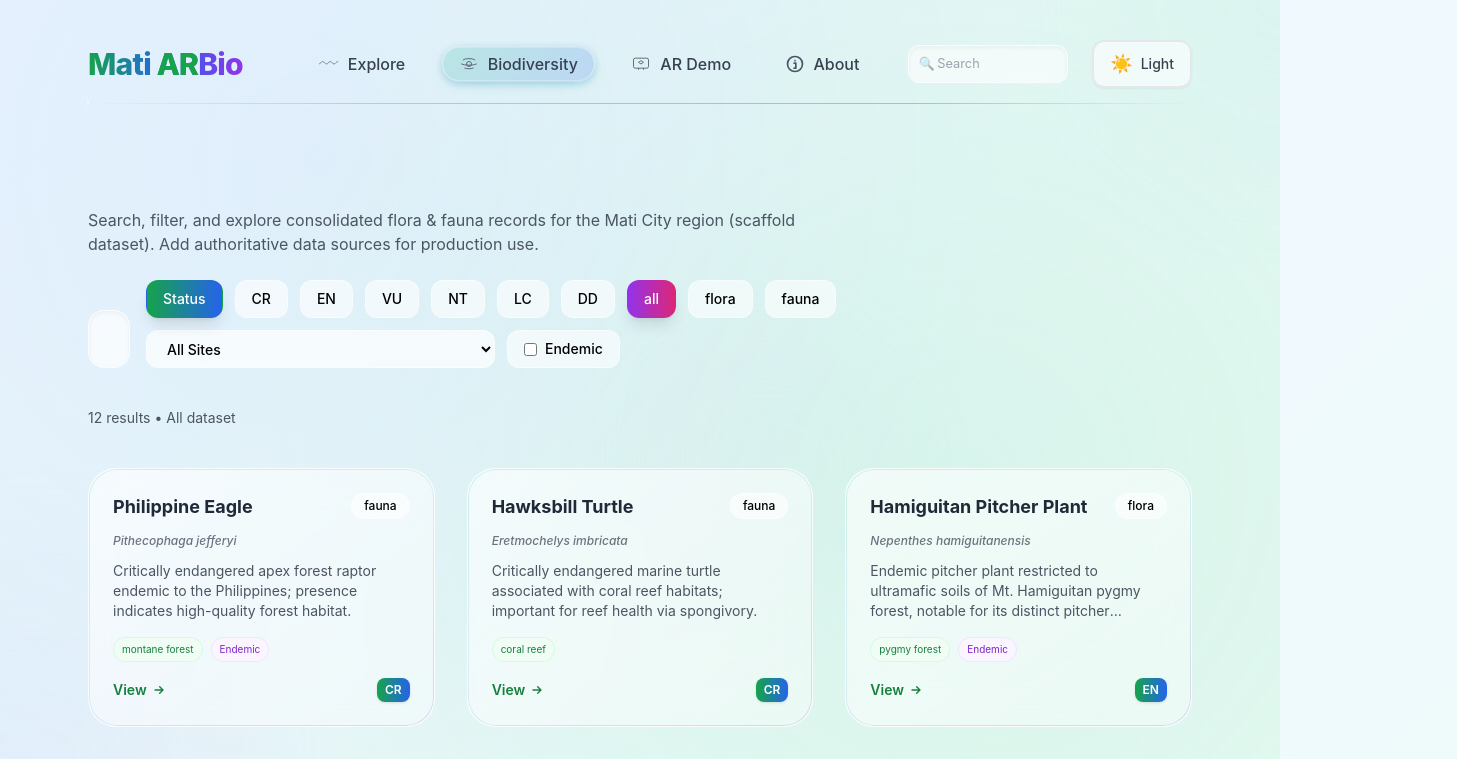
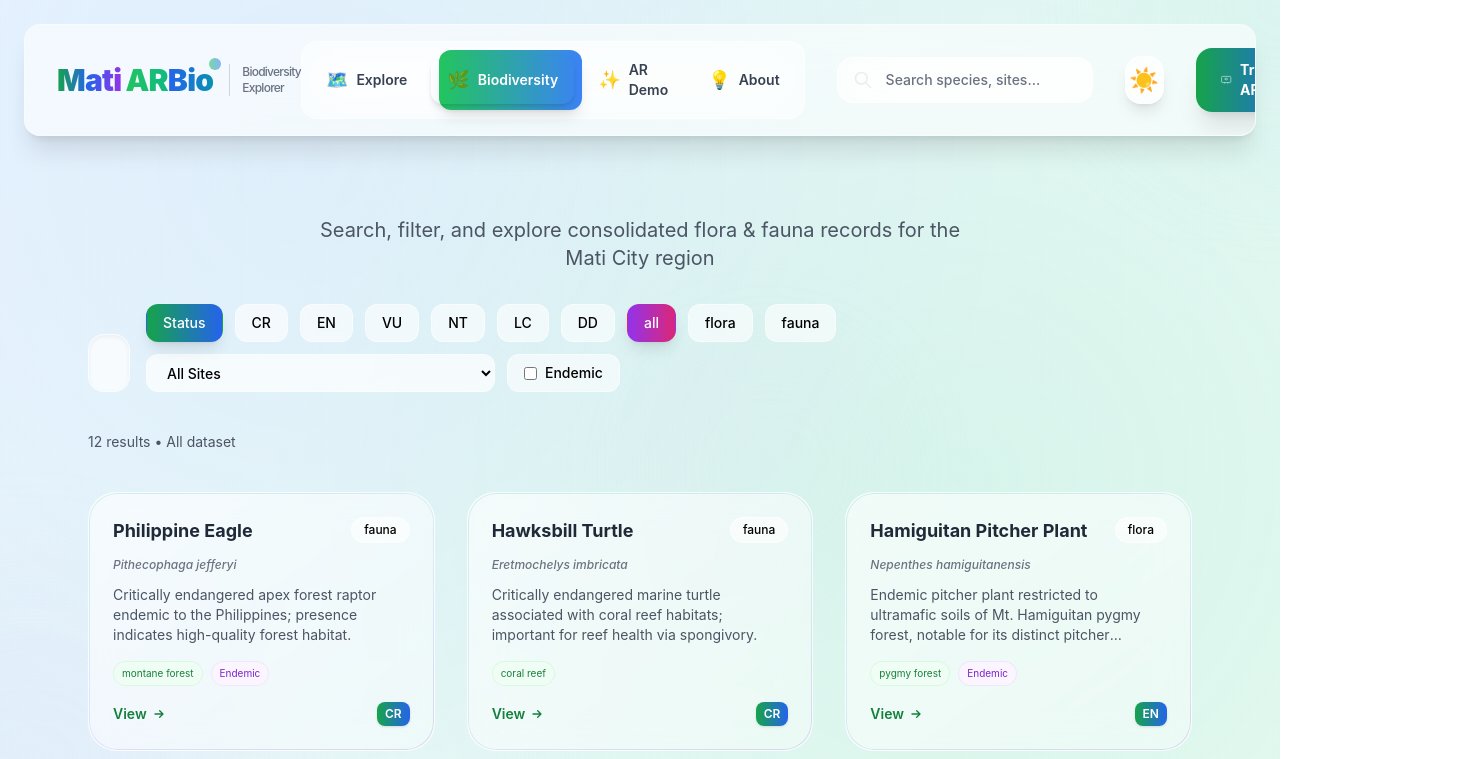
Before and after one commit to Wowemwa/mati-website, a React (Vite) app: page /biodiversity in a window 1280 px wide. Shown: the top 759 px of the page, 1457 px wide, since content can reach past the window. Built offline with nearby package versions, Linux system fonts and the light colour scheme.

Commit message:
Updated project

```diff
--- a/src/App.tsx
+++ b/src/App.tsx
@@ -67,16 +67,28 @@ function ThemeToggle() {
   return (
     <button
       onClick={toggleTheme}
-      className="group relative inline-flex items-center gap-2 px-4 py-2 rounded-xl border-2 border-gray-200 dark:border-white/10 bg-white/60 dark:bg-white/10 backdrop-blur-sm text-sm font-medium hover:scale-105 transition-all duration-300 shadow-sm hover:shadow-md"
+      className="group relative inline-flex items-center justify-center w-12 h-12 rounded-2xl border-2 border-white/40 dark:border-white/20 bg-white/70 dark:bg-slate-800/70 backdrop-blur-xl hover:scale-110 transition-all duration-500 shadow-lg hover:shadow-xl overflow-hidden"
       aria-label="Toggle dark mode"
     >
-      <span className="text-lg transition-transform group-hover:rotate-12">
+      {/* Background gradient effect */}
+      <div className="absolute inset-0 bg-gradient-to-br from-yellow-400/20 via-orange-400/20 to-blue-600/20 dark:from-blue-600/20 dark:via-purple-600/20 dark:to-slate-600/20 opacity-0 group-hover:opacity-100 transition-opacity duration-500" />
+
+      {/* Icon container */}
+      <div className="relative z-10 transition-all duration-500 group-hover:scale-110">
+        <div className={`text-2xl transition-all duration-700 ${
+          theme === 'dark'
+            ? 'rotate-0 opacity-100'
+            : '-rotate-180 opacity-100'
+        }`}>
           {theme === 'dark' ? '🌙' : '☀️'}
-      </span>
-      <span className="hidden sm:inline text-gray-700 dark:text-gray-200">
-        {theme === 'dark' ? 'Dark' : 'Light'}
-      </span>
-      <div className="absolute inset-0 -z-10 rounded-xl bg-gradient-to-r from-green-600/0 via-blue-600/0 to-purple-600/0 group-hover:from-green-600/10 group-hover:via-blue-600/10 group-hover:to-purple-600/10 transition-all" />
+        </div>
+      </div>
+
+      {/* Tooltip */}
+      <div className="absolute -bottom-12 left-1/2 transform -translate-x-1/2 bg-gray-900 dark:bg-white text-white dark:text-gray-900 text-xs font-semibold px-3 py-1.5 rounded-lg opacity-0 group-hover:opacity-100 transition-all duration-300 pointer-events-none whitespace-nowrap">
+        {theme === 'dark' ? 'Switch to Light' : 'Switch to Dark'}
+        <div className="absolute top-0 left-1/2 transform -translate-x-1/2 -translate-y-1/2 rotate-45 w-2 h-2 bg-gray-900 dark:bg-white"></div>
+      </div>
     </button>
   )
 }
@@ -86,10 +98,10 @@ function Navbar() {
   const scrolled = useScrollPosition(8)
   const location = useLocation()
   const navItems = [
-    { to: '/explore', label: 'Explore', icon: <WaveIcon className="w-5 h-5" /> },
-    { to: '/biodiversity', label: 'Biodiversity', icon: <SpeciesIcon className="w-5 h-5" /> },
-    { to: '/ar', label: 'AR Demo', icon: <ARIcon className="w-5 h-5" /> },
-    { to: '/about', label: 'About', icon: <InfoIcon className="w-5 h-5" /> },
+    { to: '/explore', label: 'Explore', icon: <WaveIcon className="w-5 h-5" />, badge: '🗺️' },
+    { to: '/biodiversity', label: 'Biodiversity', icon: <SpeciesIcon className="w-5 h-5" />, badge: '🌿' },
+    { to: '/ar', label: 'AR Demo', icon: <ARIcon className="w-5 h-5" />, badge: '✨' },
+    { to: '/about', label: 'About', icon: <InfoIcon className="w-5 h-5" />, badge: '💡' },
   ]
   const pillRefs = useRef<HTMLDivElement[]>([])
   const [pillStyle, setPillStyle] = useState<{width:number; left:number}>({width:0,left:0})
@@ -99,42 +111,186 @@ function Navbar() {
     if (target) setPillStyle({ width: target.offsetWidth, left: target.offsetLeft })
   }, [location.pathname, open])
   const progress = typeof window !== 'undefined' ? (window.scrollY / (document.documentElement.scrollHeight - window.innerHeight)) * 100 : 0
+
   return (
-    <nav className={`site-header py-4 sticky top-0 z-50 transition-all duration-500 ${scrolled ? 'backdrop-blur-md bg-white/75 dark:bg-slate-900/80 shadow-lg shadow-black/5' : 'bg-transparent'}`}>
-      <div className="flex items-center justify-between gap-6">
-        <Link to="/" className="font-extrabold text-3xl bg-gradient-to-r from-green-600 via-blue-600 to-purple-600 bg-clip-text text-transparent tracking-tight hover:scale-105 transition-transform" onClick={()=>setOpen(false)}>Mati <span className="text-green-600">AR</span>Bio</Link>
-        <button aria-label="Toggle menu" aria-expanded={open} onClick={()=>setOpen(!open)} className={`sm:hidden inline-flex items-center justify-center p-3 rounded-xl border-2 text-gray-700 dark:text-gray-200 hover:bg-gradient-to-r hover:from-green-50 hover:to-blue-50 dark:hover:from-slate-700 dark:hover:to-slate-600 transition-all duration-300 transform hover:scale-105 ${open ? 'rotate-180 bg-gradient-to-r from-green-50 to-blue-50 dark:from-slate-700 dark:to-slate-600' : ''}`}> <svg xmlns="http://www.w3.org/2000/svg" className={`h-6 w-6 transition-transform duration-300 ${open ? 'rotate-45' : ''}`} fill="none" viewBox="0 0 24 24" stroke="currentColor"><path strokeLinecap="round" strokeLinejoin="round" strokeWidth={2} d={open ? 'M6 18L18 6M6 6l12 12' : 'M4 6h16M4 12h16M4 18h16'} /></svg></button>
-        <div className="hidden sm:flex items-center gap-6">
-          <div className="nav-links px-2 py-1" aria-label="Primary navigation">
-            <div className="nav-active-pill" style={{ width: pillStyle.width, left: pillStyle.left }} />
+    <header className={`fixed top-0 left-0 right-0 z-50 transition-all duration-700 ${scrolled ? 'py-3' : 'py-6'}`}>
+      {/* Main Navigation Container */}
+      <div className={`mx-auto max-w-7xl px-6 transition-all duration-700 ${scrolled ? 'scale-95' : 'scale-100'}`}>
+        <nav className={`relative overflow-hidden rounded-2xl backdrop-blur-2xl transition-all duration-700 ${
+          scrolled
+            ? 'bg-white/90 dark:bg-slate-900/90 shadow-2xl shadow-black/10 border border-white/20 dark:border-white/10'
+            : 'bg-white/60 dark:bg-slate-900/60 shadow-xl border border-white/30 dark:border-white/15'
+        }`}>
+
+          {/* Gradient Border Effect */}
+          <div className="absolute inset-0 bg-gradient-to-r from-green-500/20 via-blue-500/20 to-purple-500/20 opacity-0 transition-opacity duration-500 hover:opacity-100 pointer-events-none" />
+
+          <div className="relative px-8 py-4">
+            <div className="flex items-center justify-between">
+
+              {/* Logo Section */}
+              <Link
+                to="/"
+                className="group relative flex items-center gap-3 font-black text-2xl lg:text-3xl tracking-tight hover:scale-105 transition-all duration-500"
+                onClick={() => setOpen(false)}
+              >
+                <div className="relative">
+                  <span className="bg-gradient-to-r from-green-600 via-blue-600 to-purple-600 bg-clip-text text-transparent">
+                    Mati
+                  </span>
+                  <span className="bg-gradient-to-r from-green-500 to-emerald-500 bg-clip-text text-transparent ml-1">
+                    AR
+                  </span>
+                  <span className="bg-gradient-to-r from-blue-600 to-cyan-600 bg-clip-text text-transparent">
+                    Bio
+                  </span>
+
+                  {/* Floating badge */}
+                  <div className="absolute -top-1 -right-2 w-3 h-3 bg-gradient-to-r from-green-500 to-blue-500 rounded-full animate-pulse opacity-60 group-hover:opacity-100 transition-opacity" />
+                </div>
+
+                {/* Tagline */}
+                <div className="hidden xl:block text-xs font-medium text-gray-500 dark:text-gray-400 border-l border-gray-300 dark:border-gray-600 pl-3 ml-1">
+                  Biodiversity Explorer
+                </div>
+              </Link>
+
+              {/* Mobile Menu Button */}
+              <button
+                aria-label="Toggle menu"
+                aria-expanded={open}
+                onClick={() => setOpen(!open)}
+                className={`lg:hidden relative p-3 rounded-2xl border-2 transition-all duration-500 hover:scale-110 ${
+                  open
+                    ? 'bg-gradient-to-r from-green-500 to-blue-500 border-transparent text-white rotate-180 shadow-lg'
+                    : 'border-white/40 dark:border-white/20 text-gray-700 dark:text-gray-200 hover:bg-white/50 dark:hover:bg-slate-700/50'
+                }`}
+              >
+                <svg
+                  xmlns="http://www.w3.org/2000/svg"
+                  className={`h-6 w-6 transition-transform duration-300 ${open ? 'rotate-45' : ''}`}
+                  fill="none"
+                  viewBox="0 0 24 24"
+                  stroke="currentColor"
+                >
+                  <path
+                    strokeLinecap="round"
+                    strokeLinejoin="round"
+                    strokeWidth={2}
+                    d={open ? 'M6 18L18 6M6 6l12 12' : 'M4 6h16M4 12h16M4 18h16'}
+                  />
+                </svg>
+              </button>
+
+              {/* Desktop Navigation */}
+              <div className="hidden lg:flex items-center gap-8">
+
+                {/* Navigation Links */}
+                <div className="relative flex items-center gap-2 p-2 rounded-2xl bg-white/40 dark:bg-slate-800/40 backdrop-blur-xl border border-white/30 dark:border-white/15">
+                  {/* Active indicator */}
+                  <div
+                    className="absolute top-2 bottom-2 bg-gradient-to-r from-green-500 to-blue-500 rounded-xl transition-all duration-500 shadow-lg"
+                    style={{
+                      width: pillStyle.width ? `${pillStyle.width}px` : '0px',
+                      left: `${pillStyle.left + 8}px`
+                    }}
+                  />
+
                   {navItems.map((item, i) => (
                     <div key={item.to} ref={el => { if (el) pillRefs.current[i] = el }}>
-                <NavLink to={item.to} onClick={()=>setOpen(false)} className={()=>'nav-link-item text-gray-700 dark:text-slate-200'}>
-                  <span aria-hidden className="text-gray-600 dark:text-slate-300">{item.icon}</span>{item.label}
+                      <NavLink
+                        to={item.to}
+                        onClick={() => setOpen(false)}
+                        className={({ isActive }) => `
+                          relative z-10 flex items-center gap-2 px-4 py-2.5 rounded-xl font-semibold text-sm transition-all duration-300 hover:scale-105
+                          ${isActive
+                            ? 'text-white shadow-md'
+                            : 'text-gray-700 dark:text-gray-200 hover:text-green-600 dark:hover:text-green-400'
+                          }
+                        `}
+                      >
+                        <span className="text-lg">{item.badge}</span>
+                        <span>{item.label}</span>
                       </NavLink>
                     </div>
                   ))}
                 </div>
-          <div className="nav-search hidden lg:block">
-            <span className="icon">🔍</span>
-            <input placeholder="Search" aria-label="Search (placeholder)" className="pl-7 pr-3 py-2 rounded-xl bg-white/60 dark:bg-slate-800/60 border border-white/50 dark:border-white/10 shadow-inner focus:outline-none focus:ring-2 focus:ring-green-500/50" />
+
+                {/* Search Bar */}
+                <div className="relative hidden xl:block">
+                  <div className="absolute inset-y-0 left-0 pl-4 flex items-center pointer-events-none">
+                    <svg className="h-5 w-5 text-gray-400" fill="none" stroke="currentColor" viewBox="0 0 24 24">
+                      <path strokeLinecap="round" strokeLinejoin="round" strokeWidth={2} d="M21 21l-6-6m2-5a7 7 0 11-14 0 7 7 0 0114 0z" />
+                    </svg>
                   </div>
+                  <input
+                    type="text"
+                    placeholder="Search species, sites..."
+                    className="w-64 pl-12 pr-4 py-3 bg-white/70 dark:bg-slate-800/70 border border-white/40 dark:border-white/20 rounded-2xl backdrop-blur-xl text-sm font-medium text-gray-900 dark:text-gray-100 placeholder-gray-500 focus:outline-none focus:ring-2 focus:ring-green-500/50 focus:border-green-500/50 transition-all duration-300 hover:bg-white/80 dark:hover:bg-slate-700/80"
+                  />
+                </div>
+
+                {/* Theme Toggle */}
+                <ThemeToggle />
+
+                {/* CTA Button */}
+                <Link
+                  to="/ar"
+                  className="group relative overflow-hidden bg-gradient-to-r from-green-600 to-blue-600 hover:from-green-500 hover:to-blue-500 text-white px-6 py-3 rounded-2xl font-bold text-sm shadow-xl hover:shadow-2xl transition-all duration-500 hover:scale-110 hover:-rotate-1"
+                >
+                  <span className="relative z-10 flex items-center gap-2">
+                    <ARIcon className="w-4 h-4" />
+                    <span>Try AR</span>
+                  </span>
+                  <div className="absolute inset-0 bg-gradient-to-r from-white/20 to-transparent opacity-0 group-hover:opacity-100 transition-opacity duration-500" />
+                </Link>
+              </div>
+            </div>
+
+            {/* Mobile Navigation Menu */}
+            <div className={`lg:hidden overflow-hidden transition-all duration-500 ${
+              open ? 'max-h-96 opacity-100 mt-6' : 'max-h-0 opacity-0'
+            }`}>
+              <div className="space-y-2 p-4 bg-white/50 dark:bg-slate-800/50 rounded-2xl backdrop-blur-xl border border-white/30 dark:border-white/15">
+                {navItems.map(item => (
+                  <NavLink
+                    key={item.to}
+                    to={item.to}
+                    className={({ isActive }) => `
+                      flex items-center gap-4 p-4 rounded-xl font-semibold transition-all duration-300 hover:scale-105
+                      ${isActive
+                        ? 'bg-gradient-to-r from-green-500 to-blue-500 text-white shadow-lg'
+                        : 'hover:bg-white/60 dark:hover:bg-slate-700/60 text-gray-700 dark:text-gray-200'
+                      }
+                    `}
+                    onClick={() => setOpen(false)}
+                  >
+                    <span className="text-2xl">{item.badge}</span>
+                    <span>{item.label}</span>
+                  </NavLink>
+                ))}
+
+                {/* Mobile Search & Theme */}
+                <div className="flex items-center gap-3 pt-4 mt-4 border-t border-white/30 dark:border-white/15">
+                  <input
+                    type="text"
+                    placeholder="Search..."
+                    className="flex-1 px-4 py-3 bg-white/70 dark:bg-slate-800/70 border border-white/40 dark:border-white/20 rounded-xl backdrop-blur-xl text-sm focus:outline-none focus:ring-2 focus:ring-green-500/50"
+                  />
                   <ThemeToggle />
                 </div>
               </div>
-      <div className={`${open ? 'opacity-100 translate-y-0' : 'opacity-0 -translate-y-4 pointer-events-none'} sm:hidden mt-4 border-2 rounded-2xl p-4 bg-gradient-to-br from-white/90 to-gray-50/90 dark:from-slate-800/90 dark:to-slate-700/90 backdrop-blur-lg space-y-3 text-sm font-medium transition-all duration-300 transform`}>
-        {navItems.map(n => (
-          <NavLink key={n.to} to={n.to} className="flex items-center gap-3 p-3 rounded-xl hover:bg-white/60 dark:hover:bg-slate-600/60 transition-all duration-200 transform hover:scale-105" onClick={()=>setOpen(false)}>
-            <span className="text-gray-600 dark:text-slate-300">{n.icon}</span>{n.label}
-          </NavLink>
-        ))}
-        <div className="pt-3 flex items-center gap-3">
-          <input placeholder="Search" className="flex-1 px-3 py-2 rounded-xl bg-white/70 dark:bg-slate-800/70 border border-white/40 dark:border-white/10 focus:outline-none focus:ring-2 focus:ring-green-500/50 text-sm" />
-          <ThemeToggle />
             </div>
           </div>
-      <div className="scroll-progress" style={{ width: `${Math.min(100, progress)}%` }} />
+
+          {/* Scroll Progress Bar */}
+          <div
+            className="absolute bottom-0 left-0 h-1 bg-gradient-to-r from-green-500 via-blue-500 to-purple-500 transition-all duration-300 rounded-full"
+            style={{ width: `${Math.min(100, progress)}%` }}
+          />
         </nav>
+      </div>
+    </header>
   )
 }
 
@@ -723,11 +879,14 @@ function ARDemo() {
 
   return (
     <div className="space-y-8 min-h-screen">
-      <div className={`transform transition-all duration-1000 ${isVisible ? 'translate-y-0 opacity-100' : 'translate-y-8 opacity-0'}`}>
-        <div className="text-center space-y-6">
-          <div className="flex items-center justify-center gap-4 mb-8">
-            <h2 className="text-4xl font-bold gradient-text-brand flex items-center gap-3"><ARIcon className="w-8 h-8" /> AR Experience</h2>
-            <div className="animate-bounce text-3xl"><StarIcon className="w-8 h-8" /></div>
+      <div className={`space-y-8 transform transition-all duration-1000 ${isVisible ? 'translate-y-0 opacity-100' : 'translate-y-8 opacity-0'}`}>
+        <div className="text-center">
+          <h2 className="text-5xl font-black tracking-tight bg-gradient-to-r from-green-600 via-blue-600 to-purple-600 bg-clip-text text-transparent mb-4">
+            <AnimatedText text="AR Experience" />
+          </h2>
+          <p className="text-xl text-gray-600 dark:text-gray-300 max-w-2xl mx-auto">
+            Experience Mati's biodiversity through cutting-edge augmented reality technology
+          </p>
         </div>
 
         <div className="relative rounded-3xl p-12 bg-gradient-to-br from-purple-100/50 to-pink-100/50 border-2 border-white/30 backdrop-blur-sm">
@@ -777,7 +936,6 @@ function ARDemo() {
         </div>
       </div>
     </div>
-    </div>
   )
 }
 
@@ -790,12 +948,14 @@ function About() {
 
   return (
     <div className="space-y-12 min-h-screen">
-      <div className={`transform transition-all duration-1000 ${isVisible ? 'translate-y-0 opacity-100' : 'translate-y-8 opacity-0'}`}>
-        <div className="text-center mb-12">
-          <div className="flex items-center justify-center gap-4 mb-8">
-            <h2 className="text-4xl font-bold gradient-text-brand flex items-center gap-3"><InfoIcon className="w-8 h-8" /> About Mati ARBio</h2>
-            <div className="animate-pulse text-3xl"><LeafIcon className="w-8 h-8" /></div>
-          </div>
+      <div className={`space-y-8 transform transition-all duration-1000 ${isVisible ? 'translate-y-0 opacity-100' : 'translate-y-8 opacity-0'}`}>
+        <div className="text-center">
+          <h2 className="text-5xl font-black tracking-tight bg-gradient-to-r from-green-600 via-blue-600 to-purple-600 bg-clip-text text-transparent mb-4">
+            <AnimatedText text="About Mati ARBio" />
+          </h2>
+          <p className="text-xl text-gray-600 dark:text-gray-300 max-w-2xl mx-auto">
+            Discover our mission to preserve biodiversity through innovative technology and education
+          </p>
         </div>
 
         <div className="grid lg:grid-cols-2 gap-12 items-center">
@@ -900,7 +1060,7 @@ export default function App() {
         <div className="app relative z-10">
           <a href="#main" className="sr-only focus:not-sr-only focus:absolute focus:top-2 focus:left-2 bg-green-600 text-white px-4 py-2 rounded-lg shadow-glow-green">Skip to content</a>
           <Navbar />
-          <main id="main" className="mt-8">
+          <main id="main" className="pt-24 lg:pt-32">
             <Routes>
               <Route path="/" element={<Home />} />
               <Route path="/explore" element={<Explore />} />
--- a/src/pages/BiodiversityExplorer.tsx
+++ b/src/pages/BiodiversityExplorer.tsx
@@ -28,9 +28,15 @@ export default function BiodiversityExplorer() {
 
   return (
     <div className="space-y-10">
-      <header className="space-y-6">
-        <h1 className="text-5xl font-extrabold tracking-tight gradient-text-brand"><AnimatedText text="Biodiversity Explorer" /></h1>
-        <p className="text-gray-600 dark:text-gray-300 max-w-3xl">Search, filter, and explore consolidated flora & fauna records for the Mati City region (scaffold dataset). Add authoritative data sources for production use.</p>
+      <header className="space-y-8">
+        <div className="text-center">
+          <h1 className="text-5xl font-black tracking-tight bg-gradient-to-r from-green-600 via-blue-600 to-purple-600 bg-clip-text text-transparent mb-4">
+            <AnimatedText text="Biodiversity Explorer" />
+          </h1>
+          <p className="text-xl text-gray-600 dark:text-gray-300 max-w-2xl mx-auto">
+            Search, filter, and explore consolidated flora & fauna records for the Mati City region
+          </p>
+        </div>
         <div className="flex flex-col lg:flex-row gap-4 lg:items-end">
           <div className="flex-1 relative">
             <input value={query} onChange={e=>setQuery(e.target.value)} placeholder="Search species (common, scientific, habitat)..." className="w-full px-5 py-4 rounded-2xl bg-white/70 dark:bg-slate-800/60 border border-white/40 dark:border-white/10 shadow-inner focus:outline-none focus:ring-2 focus:ring-green-500/40" />
--- a/src/styles.css
+++ b/src/styles.css
@@ -123,24 +123,67 @@ body.dark button:focus, body.dark a:focus { @apply ring-blue-500; }
 
 /* Transitions for theme change */
 html, body, .app { transition: background .6s ease, color .4s ease; }
-/* Enhanced header visuals */
-.site-header{position:relative}
-.site-header:after{content:"";position:absolute;left:0;bottom:0;height:1px;width:100%;background:linear-gradient(90deg,transparent,#10b98155,#2563eb55,#7e22ce55,transparent);pointer-events:none}
-body.dark .site-header:after{background:linear-gradient(90deg,transparent,#10b98177,#2563eb77,#7e22ce77,transparent)}
-.nav-links{position:relative;display:flex;gap:1.25rem;align-items:center}
-.nav-active-pill{position:absolute;top:50%;transform:translateY(-50%);height:2.2rem;border-radius:1.2rem;background:linear-gradient(135deg,rgba(16,185,129,.18),rgba(37,99,235,.18));backdrop-filter:blur(14px);box-shadow:0 4px 14px -4px rgba(16,185,129,.3),0 2px 10px -2px rgba(37,99,235,.3);transition:all .5s cubic-bezier(.34,1.56,.64,1);z-index:0;border:1px solid rgba(255,255,255,.5)}
-body.dark .nav-active-pill{background:linear-gradient(135deg,rgba(16,185,129,.28),rgba(99,102,241,.28));border-color:rgba(255,255,255,.18)}
-.nav-link-item{position:relative;z-index:1;padding:.55rem 1.05rem;border-radius:999px;font-weight:500;display:flex;align-items:center;gap:.55rem;line-height:1}
-.nav-link-item span[aria-hidden]{font-size:1.05rem}
-.nav-link-item:hover{color:#047857}
-body.dark .nav-link-item:hover{color:#6ee7b7}
-.nav-search{position:relative}
-.nav-search input{width:160px;transition:width .35s ease,background .35s ease;font-size:.8rem}
-.nav-search input:focus{width:220px}
-body.dark .nav-search input{background:rgba(30,41,59,.55);color:#e2e8f0}
-.nav-search .icon{position:absolute;left:.65rem;top:50%;transform:translateY(-50%);font-size:.8rem;opacity:.55}
-.scroll-progress{position:absolute;left:0;bottom:0;height:3px;background:linear-gradient(90deg,#10b981,#2563eb,#7e22ce);transform-origin:0 50%;border-radius:0 2px 2px 0;box-shadow:0 0 0 1px rgba(255,255,255,.35),0 2px 6px -1px rgba(16,185,129,.55)}
-body.dark .scroll-progress{box-shadow:0 0 0 1px rgba(255,255,255,.15),0 2px 6px -1px rgba(59,130,246,.55)}
+/* Modern Header Styles */
+.header-backdrop {
+  backdrop-filter: blur(24px) saturate(180%);
+  -webkit-backdrop-filter: blur(24px) saturate(180%);
+}
+
+.header-glass {
+  background: rgba(255, 255, 255, 0.85);
+  border: 1px solid rgba(255, 255, 255, 0.2);
+}
+
+body.dark .header-glass {
+  background: rgba(15, 23, 42, 0.85);
+  border: 1px solid rgba(255, 255, 255, 0.1);
+}
+
+.nav-pill-container {
+  background: rgba(255, 255, 255, 0.4);
+  backdrop-filter: blur(16px);
+  border: 1px solid rgba(255, 255, 255, 0.3);
+}
+
+body.dark .nav-pill-container {
+  background: rgba(30, 41, 59, 0.4);
+  border: 1px solid rgba(255, 255, 255, 0.15);
+}
+
+.nav-active-indicator {
+  background: linear-gradient(135deg, #10b981, #3b82f6);
+  box-shadow: 0 4px 20px rgba(16, 185, 129, 0.4), 0 2px 10px rgba(59, 130, 246, 0.3);
+}
+
+.logo-badge {
+  background: linear-gradient(135deg, #10b981, #3b82f6);
+  animation: pulse 3s ease-in-out infinite;
+}
+
+@keyframes pulse {
+  0%, 100% { opacity: 0.6; transform: scale(1); }
+  50% { opacity: 1; transform: scale(1.1); }
+}
+
+.mobile-menu-container {
+  background: rgba(255, 255, 255, 0.5);
+  backdrop-filter: blur(20px);
+  border: 1px solid rgba(255, 255, 255, 0.3);
+}
+
+body.dark .mobile-menu-container {
+  background: rgba(30, 41, 59, 0.5);
+  border: 1px solid rgba(255, 255, 255, 0.15);
+}
+
+.theme-toggle-tooltip {
+  background: rgba(0, 0, 0, 0.9);
+  backdrop-filter: blur(8px);
+}
+
+body.dark .theme-toggle-tooltip {
+  background: rgba(255, 255, 255, 0.9);
+}
 
 /* Gradient border helper */
 .gradient-border { position:relative; }
```
Lines whose indentation alone changed are shown as unchanged.
